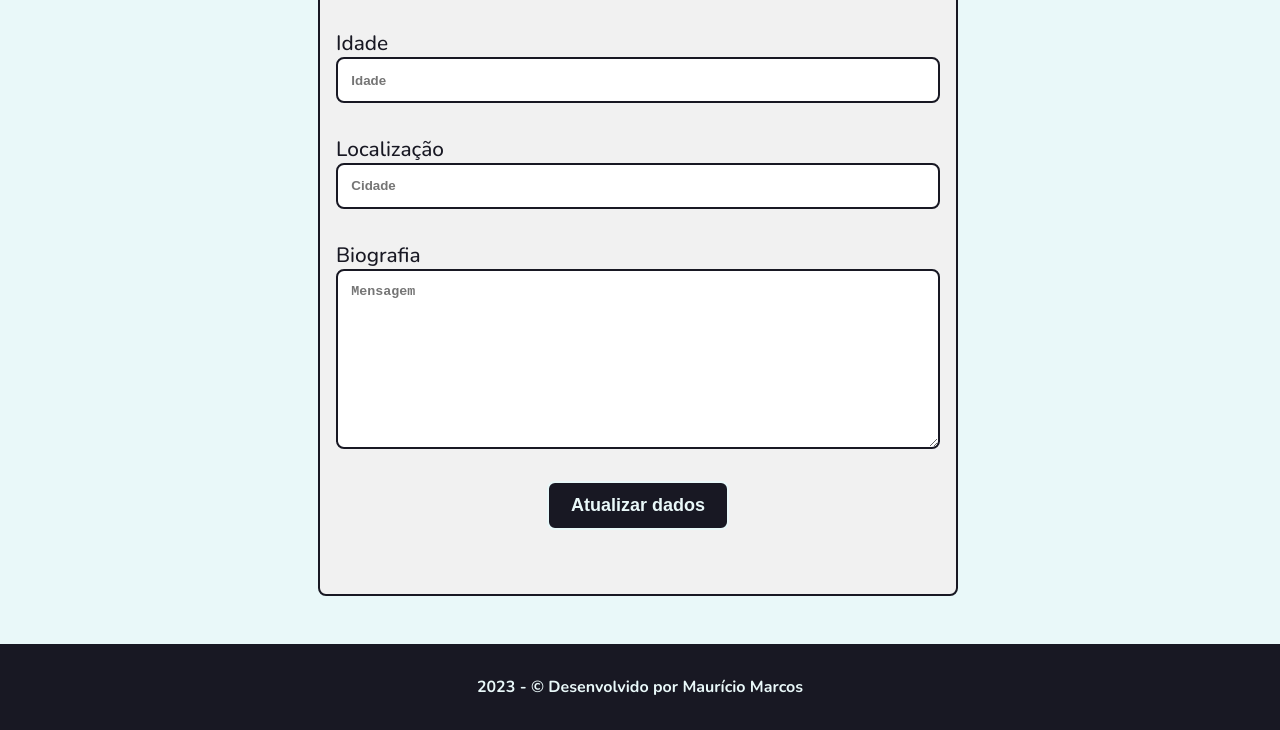
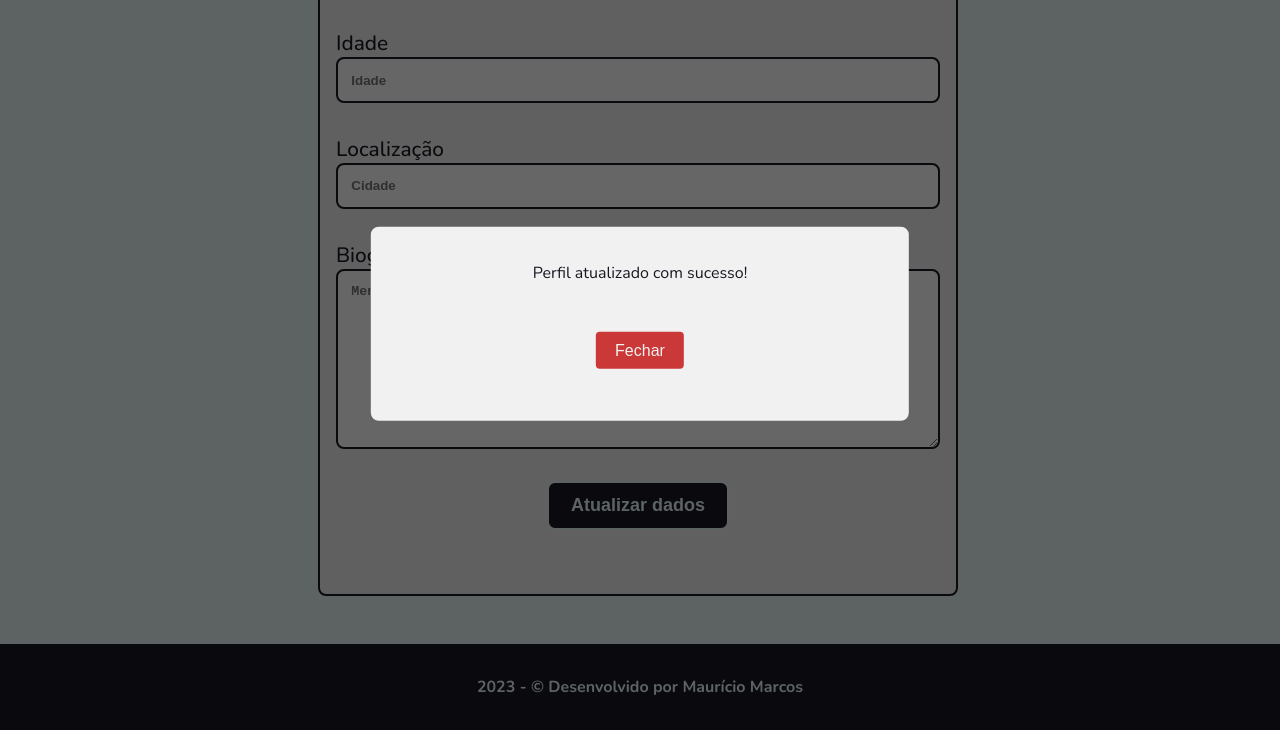
Before and after one commit to marcostwelve/profile, a plain HTML site: page index.html in a window 1280 px wide. Both pictures are taken after typing "Sample", "5", "Sample", "Sample" into the empty fields and a click on the button "Atualizar dados". Shown: the part 1337-2067 px from the top of the page. Drawn offline with nearby package versions, Linux system fonts and the light colour scheme.

Commit message:
Add Modal v1.0

```diff
--- a/index.html
+++ b/index.html
@@ -61,6 +61,11 @@
 
             </div>
         </section>
+
+        <section class="modal">
+            <div id="fade" class="hide"></div>
+            <div id="modal" class="hide"></div>
+        </section>
     </main>
 
     <footer class="footer">
@@ -69,5 +74,6 @@
 
     <script src="./js/main.js"></script>
     <script src="./js/getDatas.js"></script>
+    <script src="./js/modal.js"></script>
 </body>
 </html>
--- a/js/getDatas.js
+++ b/js/getDatas.js
@@ -10,7 +10,8 @@ function updateUser(nome, idade, localizacao, bio) {
 
 
     if(novoNome.value  == "" || novaIdade.value == "" || novaLocalizacao.value == "" || novaBio.value == "") {
-        alert("Os campos não podem estar vazios!");
+        modalFailed();
+        clearField();
     }
 
     else {
@@ -19,13 +20,13 @@ function updateUser(nome, idade, localizacao, bio) {
         idade.textContent = novaIdade.value;
         localizacao.textContent = novaLocalizacao.value;
         bio.value = novaBio.value;
+        modalSucess();
         clearField();
     }
 
 }
 
-
-//Funçao Para limpar os campos de atualização
+//Função Para limpar os campos de atualização
 function clearField() {
         novoNome.value = "";
         novaIdade.value  = "";
--- a/js/main.js
+++ b/js/main.js
@@ -10,5 +10,4 @@ const botaoAtualizar = document.querySelector('.btn__update');
 botaoAtualizar.addEventListener('click', (e) => {
     e.preventDefault();
     updateUser(nomeAtual, idadeAtual, localizacaoAtual, bioAtual);
-    console.log(bioAtual);
 });
--- /dev/null
+++ b/js/modal.js
@@ -0,0 +1,43 @@
+//Capturando os dados do modal
+const modal = document.getElementById("modal");
+const fade = document.getElementById("fade");
+
+//Funcão para mostrar o Modal
+function modalFailed() {
+   toogleModal();
+    modal.innerHTML = `
+    <div class="modal__body">
+        <p>
+            É necessário preencher todos os campos!
+        </p>
+        <button id="btn__modal" onclick="closeBtn();">Fechar</button>
+    </div>
+    `
+}
+
+function modalSucess() {
+    toogleModal();
+    modal.innerHTML = `
+    <div class="modal__body">
+        <p>
+            Perfil atualizado com sucesso!
+        </p>
+        <button id="btn__modal" onclick="closeBtn();">Fechar</button>
+    </div>
+     `
+}
+
+// Função para adicionar e remover a classe hide (Exibindo e fechando o modal)
+function toogleModal() {
+    [fade, modal].forEach(element => {
+        element.classList.toggle("hide");
+    });
+}
+
+//Função para fechar o modal
+function closeBtn() {
+    if(fade.className == "" && modal.className == "") {
+        fade.classList.add("hide");
+        modal.classList.add("hide");
+    }
+}
--- a/styles/abstract/_base.scss
+++ b/styles/abstract/_base.scss
@@ -2,6 +2,7 @@ $cor-principal: #E9F8F9;
 $cor-secundaria: #181823;
 $cor-form: #f1f1f1;
 $fonte-principal: 'Nunito', sans-serif;
+$cor-botao-modal: #c72424;
 
 @mixin reset {
     margin: 0;
--- /dev/null
+++ b/styles/abstract/_modal.scss
@@ -0,0 +1,65 @@
+#fade, #modal {
+    transition: 0.5s;
+    opacity: 1;
+    pointer-events: all;
+}
+#fade {
+    position: fixed;
+    top: 0;
+    left: 0;
+    width: 100%;
+    height: 100%;
+    background-color: rgba(0, 0, 0, 0.6);
+    z-index: 5;
+}
+
+#modal {
+    position: fixed;
+    left: 50%;
+    top: 25%;
+    background-color: $cor-form;
+    transform:  translate(-50%, 50%);
+    z-index: 10;
+    width: 500px;
+    max-width: 80%;
+    padding: 1.2em;
+    border-radius: 0.5em;
+
+    .modal__body {
+        display: flex;
+        flex-direction: column;
+        justify-content: center;
+        align-items: center;
+        margin-bottom: 1em;
+        padding-bottom: 1em;
+        gap: 2em;
+    }
+
+    .modal__body p {
+        margin-bottom: 1em;
+    }
+
+    #btn__modal {
+        padding: 0.6em 1.2em;
+        background-color: $cor-botao-modal;
+        color: $cor-form;
+        border: none;
+        border-radius: 0.25em;
+        cursor: pointer;
+        opacity: 0.9;
+        font-size: 1em;
+        transition: 0.4s;
+        &:hover {
+            opacity: 1;
+        }
+    }
+}
+
+#modal.hide, #fade.hide {
+    opacity: 0;
+    pointer-events: none;
+}
+
+#modal.hide {
+    top: 0;
+}
--- a/styles/style.scss
+++ b/styles/style.scss
@@ -2,4 +2,5 @@
 @import './abstract/header';
 @import './abstract/profile';
 @import './abstract/newForm';
+@import './abstract/modal';
 @import './abstract/_footer';
```
Also changed, not shown: styles/style.css, 1 other file.
